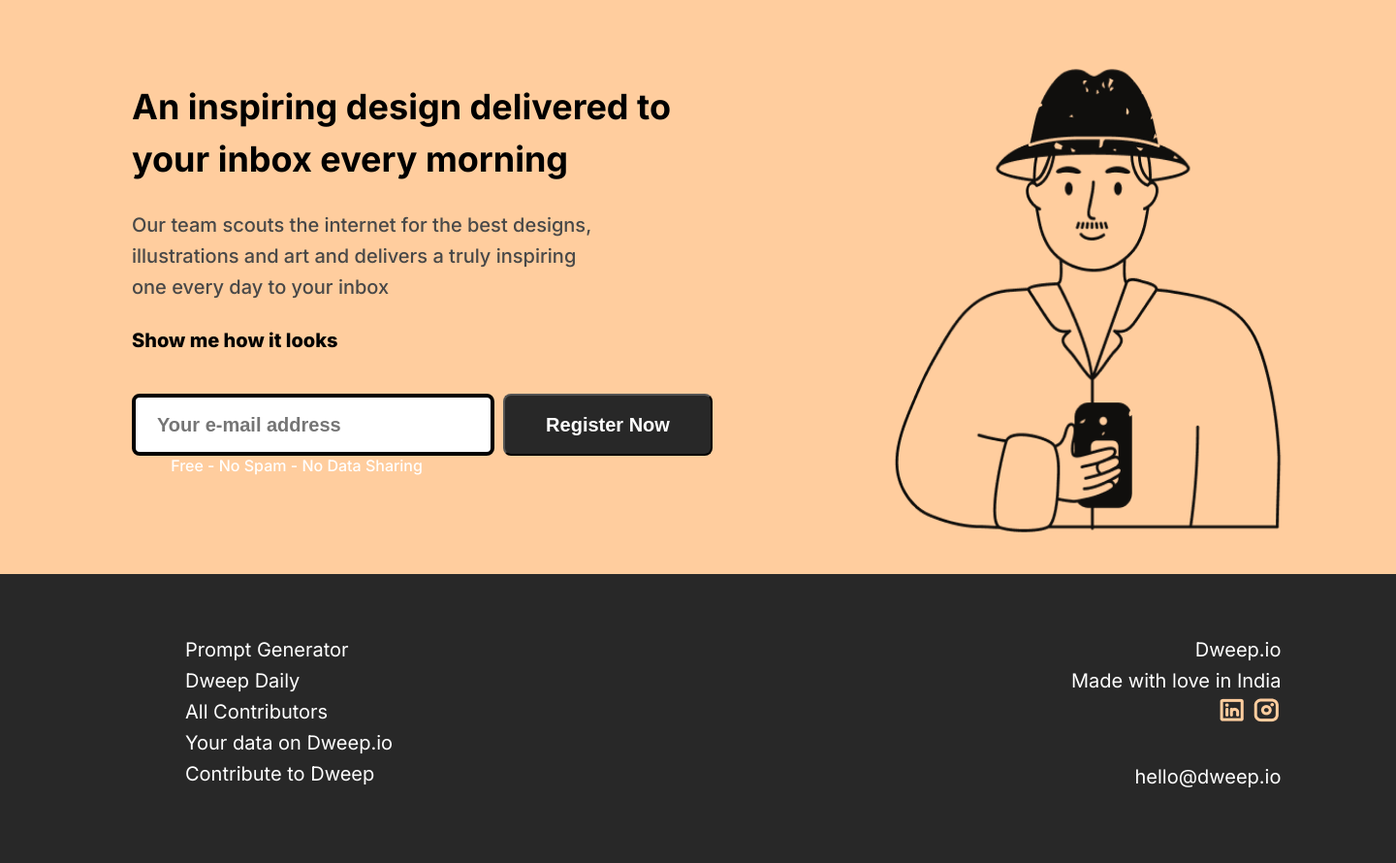
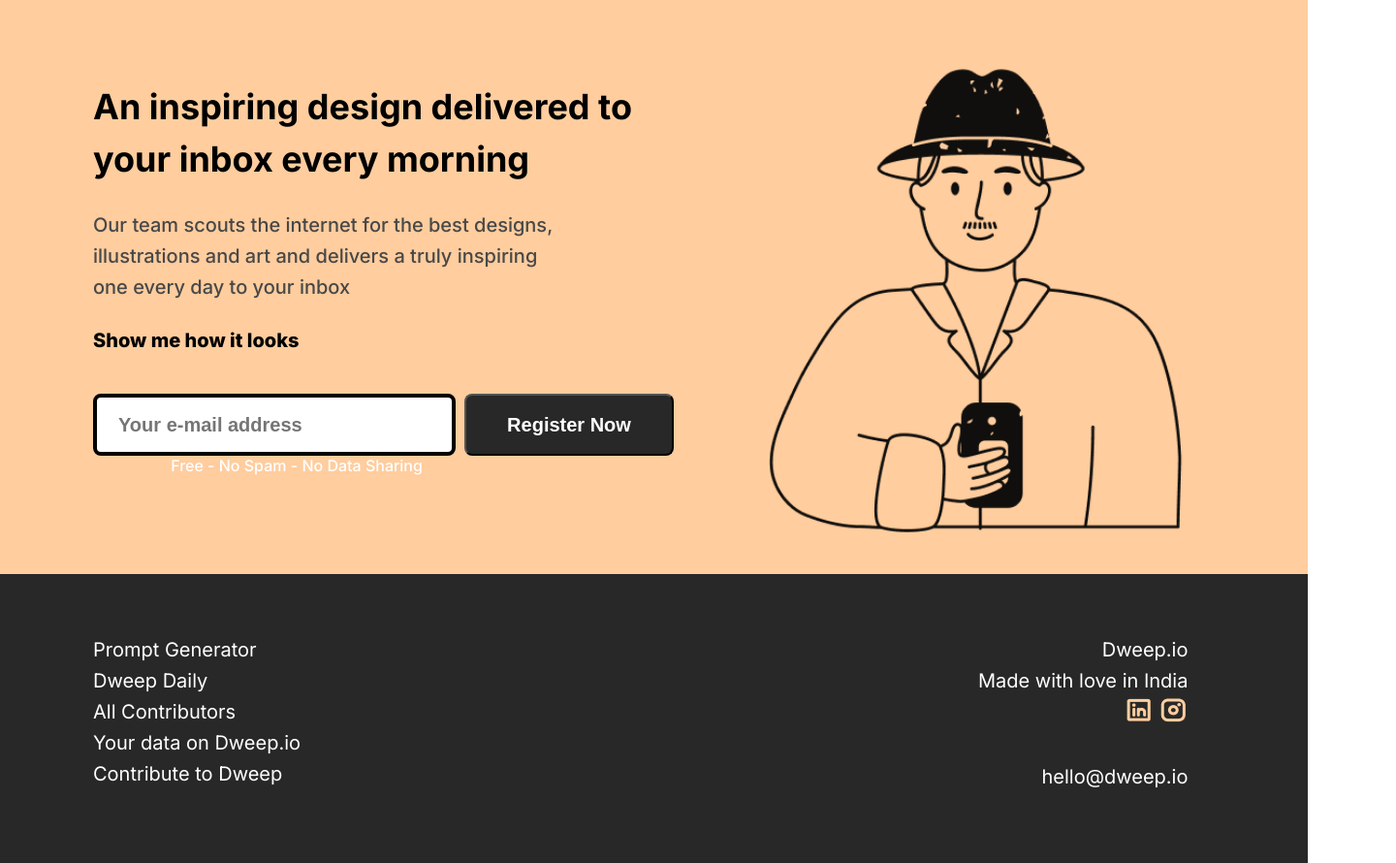
Before and after one commit to pritamsarkar27/cuvetproject, a plain HTML site: page Project 1/index.html in a window 1280 px wide. Shown: the whole page at 97% size, 1440 px wide, since content can reach past the window. Drawn offline with Linux system fonts and the light colour scheme.

Commit message:
final update

```diff
--- a/Project 1/index.html
+++ b/Project 1/index.html
@@ -5,9 +5,12 @@
     <meta name="viewport" content="width=device-width, initial-scale=1.0" />
     <title>Project1</title>
     <link rel="stylesheet" href="style.css" />
-    <link rel="preconnect" href="https://fonts.googleapis.com">
-<link rel="preconnect" href="https://fonts.gstatic.com" crossorigin>
-<link href="https://fonts.googleapis.com/css2?family=Inter:wght@100..900&display=swap" rel="stylesheet">
+    <link rel="preconnect" href="https://fonts.googleapis.com" />
+    <link rel="preconnect" href="https://fonts.gstatic.com" crossorigin />
+    <link
+      href="https://fonts.googleapis.com/css2?family=Inter:wght@100..900&display=swap"
+      rel="stylesheet"
+    />
   </head>
   <body>
     <div class="upper_part">
--- a/Project 1/style.css
+++ b/Project 1/style.css
@@ -3,7 +3,7 @@
   padding: 0;
 }
 .upper_part {
-  width: 1440px;
+  width: 1349px;
   height: 592px;
   background-color: #ffcd9e;
   display: flex;
@@ -16,7 +16,7 @@
   width: 562px;
   height: 108px;
   padding-top: 83px;
-  padding-left: 136px;
+  padding-left: 96px;
   font-family: Inter;
   font-size: 36px;
   font-weight: 700;
@@ -27,7 +27,7 @@
   width: 495px;
   height: 81px;
   padding-top: 25px;
-  padding-left: 136px;
+  padding-left: 96px;
   font-family: Inter;
   font-size: 20px;
   font-weight: 500;
@@ -39,7 +39,7 @@
   width: 227px;
   height: 69px;
   padding-top: 38px;
-  padding-left: 136px;
+  padding-left: 96px;
   font-family: Inter;
   font-size: 20px;
   font-weight: 800;
@@ -64,7 +64,7 @@
 
 footer {
   background: #282828;
-  width: 1440px;
+  width: 1349px;
   height: 298px;
 }
 .email {
@@ -72,7 +72,7 @@ footer {
   display: inline-flex;
 }
 .email2 {
-  margin-left: 136px;
+  margin-left: 96px;
   width: 344px;
   height: 56px;
   border-radius: 8px;
@@ -97,9 +97,9 @@ footer {
 }
 .fig {
   position: static;
-  width: 580px;
+  width: 100%;
   height: 620px;
-  padding: 0px 5px 0px 95.87px;
+  /* padding: 0px 5px 0px 95.87px; */
 }
 
 .left-part {
@@ -112,7 +112,7 @@ footer {
   color: white;
   display: flex;
   flex-direction: column;
-  padding-left: 191px;
+  padding-left: 96px;
   font-family: Inter;
   font-size: 20px;
   font-weight: 400;
@@ -124,7 +124,7 @@ footer {
   color: white;
   display: flex;
   flex-direction: column;
-  margin-left: 700px;
+  margin-left: 699px;
   font-family: Inter;
   font-size: 20px;
   font-weight: 400;
```
